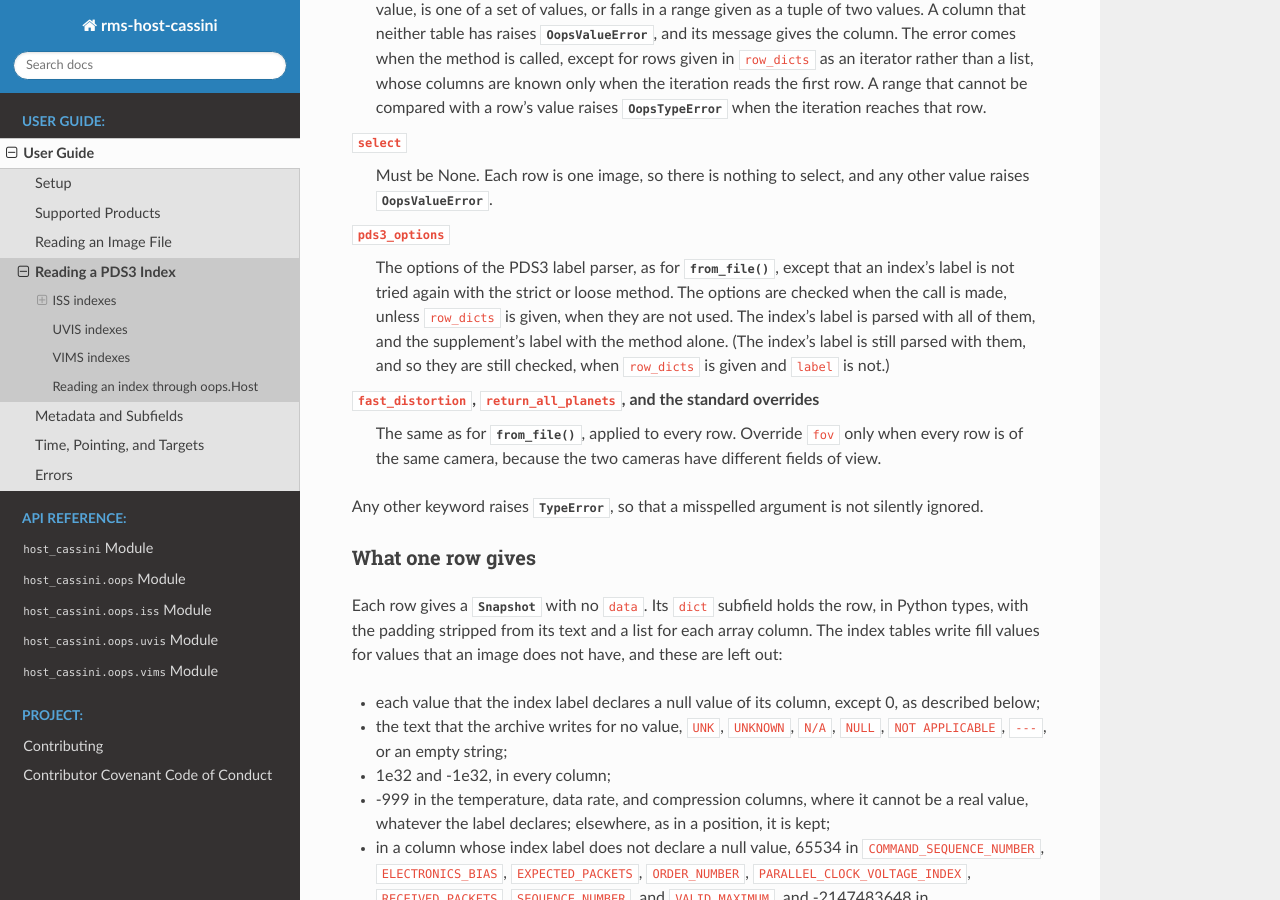
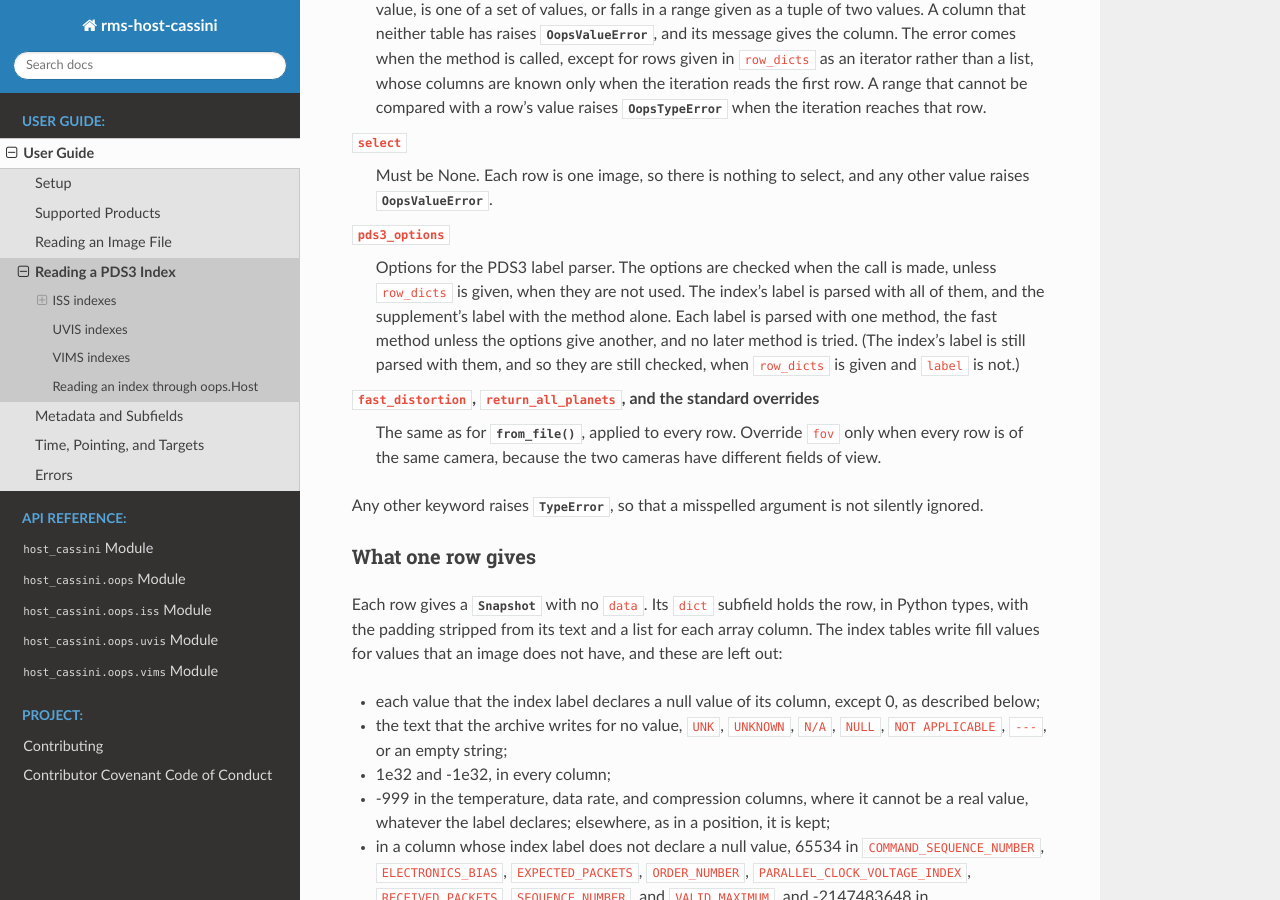
Before and after one commit to SETI/rms-host-cassini, a Sphinx documentation site: the page built from docs/user_guide/user_guide_index.rst, in a window 1280 px wide and 900 px high, scrolled down 1918 px. Built offline with Sphinx 7.4.7 and the Read the Docs theme 3.1.0, drawn with Linux system fonts in a browser that asks for light colours; some of the changed text lies outside the part shown.

Commit message:
Say that an index label is parsed with one method
The pds3_options entries of from_index, in the docstrings and the
index chapter, now end with the sentence the four hosts share: each
label is parsed with one method, "fast" unless the options give
another, and no later method is tried. The index chapter's entry
starts as the other hosts' does, in place of the "as for from_file,
except" wording it replaces.

Co-Authored-By: Claude Opus 5.5 <noreply@anthropic.com>
Claude-Session: https://claude.ai/code/session_01RG3ZiBNx376YVT9xgP1ET9

```diff
--- a/docs/user_guide/user_guide_index.rst
+++ b/docs/user_guide/user_guide_index.rst
@@ -102,13 +102,12 @@ Other arguments
     value raises :exc:`~oops.OopsValueError`.
 
 ``pds3_options``
-    The options of the PDS3 label parser, as for
-    :meth:`~host_cassini.oops.iss.CassiniISS.from_file`, except that an index's label is
-    not tried again with the strict or loose method. The options are checked when the
-    call is made, unless ``row_dicts`` is given, when they are not used. The index's
-    label is parsed with all of them, and the supplement's label with the method alone.
-    (The index's label is still parsed with them, and so they are still checked, when
-    ``row_dicts`` is given and ``label`` is not.)
+    Options for the PDS3 label parser. The options are checked when the call is made,
+    unless ``row_dicts`` is given, when they are not used. The index's label is parsed
+    with all of them, and the supplement's label with the method alone. Each label is
+    parsed with one method, the fast method unless the options give another, and no
+    later method is tried. (The index's label is still parsed with them, and so they are
+    still checked, when ``row_dicts`` is given and ``label`` is not.)
 
 ``fast_distortion``, ``return_all_planets``, and the standard overrides
     The same as for :meth:`~host_cassini.oops.iss.CassiniISS.from_file`, applied to every
@@ -269,13 +268,14 @@ The ``filepath`` and ``image_url`` subfields give the product's PDS3 label, from
 supplement's ``FILE_SPECIFICATION_NAME``, as a full path or URL formed as for ISS.
 Whether they should give the data file instead is an open question. ``label``,
 ``filter``, and the standard overrides work as they do for ISS, and any other keyword
-raises :exc:`TypeError`. ``pds3_options`` gives the options of the PDS3 label parser.
-The options are checked when the call is made, unless ``row_dicts`` is given, when they
-are not used. The index's label is parsed with all of them, and the supplement's label
-with the method alone. Rows given in ``row_dicts`` take the place of the tables, as for
-ISS, but the call then reads only those rows: the index's label and the supplement's
-need not exist, the index is not checked to be a UVIS index, and ``label`` and
-``pds3_options`` are ignored.
+raises :exc:`TypeError`. ``pds3_options`` gives options for the PDS3 label parser. The
+options are checked when the call is made, unless ``row_dicts`` is given, when they are
+not used. The index's label is parsed with all of them, and the supplement's label with
+the method alone. Each label is parsed with one method, the fast method unless the
+options give another, and no later method is tried. Rows given in ``row_dicts`` take the
+place of the tables, as for ISS, but the call then reads only those rows: the index's
+label and the supplement's need not exist, the index is not checked to be a UVIS index,
+and ``label`` and ``pds3_options`` are ignored.
 
 VIMS indexes
 ============
```
Also changed, not shown: 3 other files.
